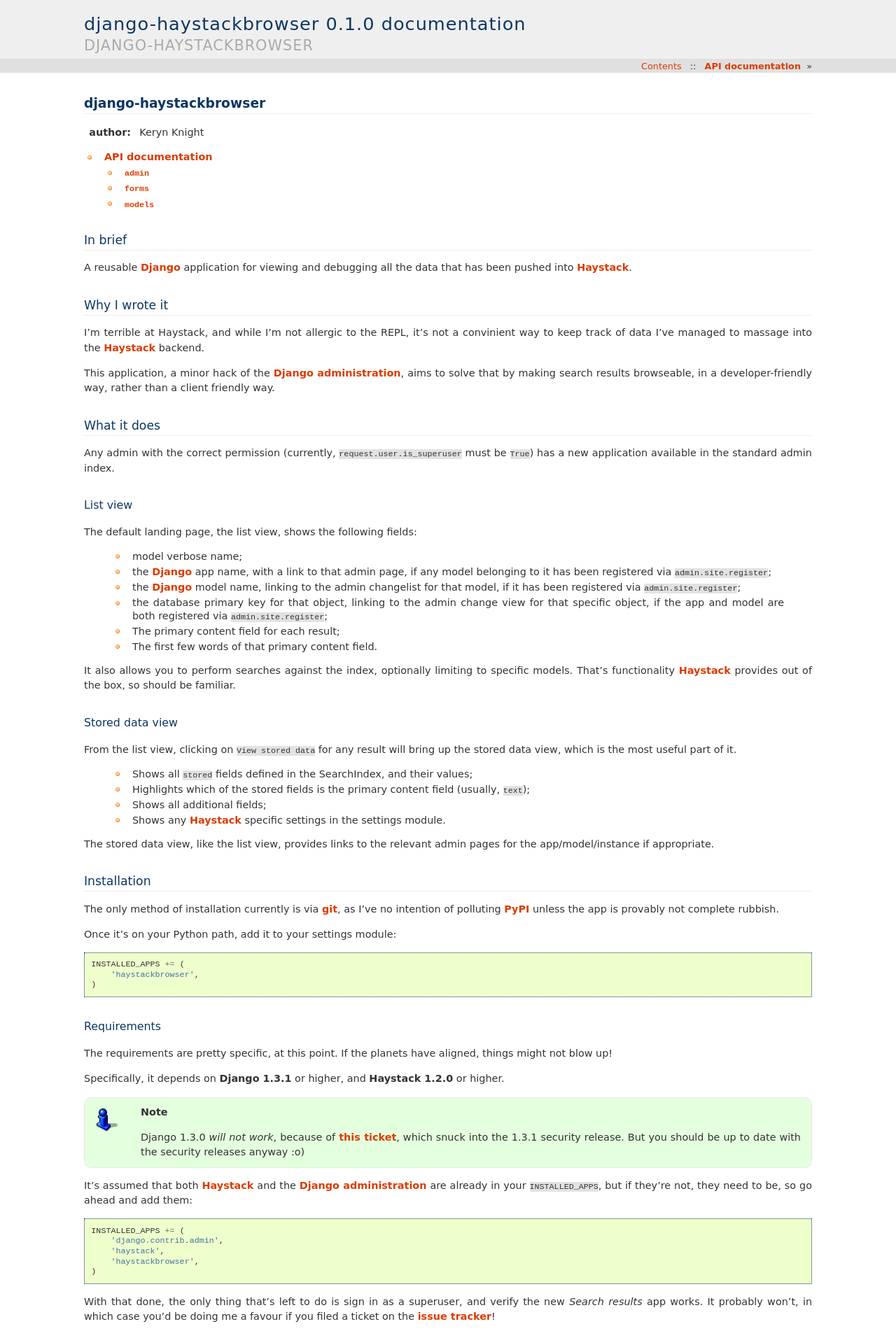
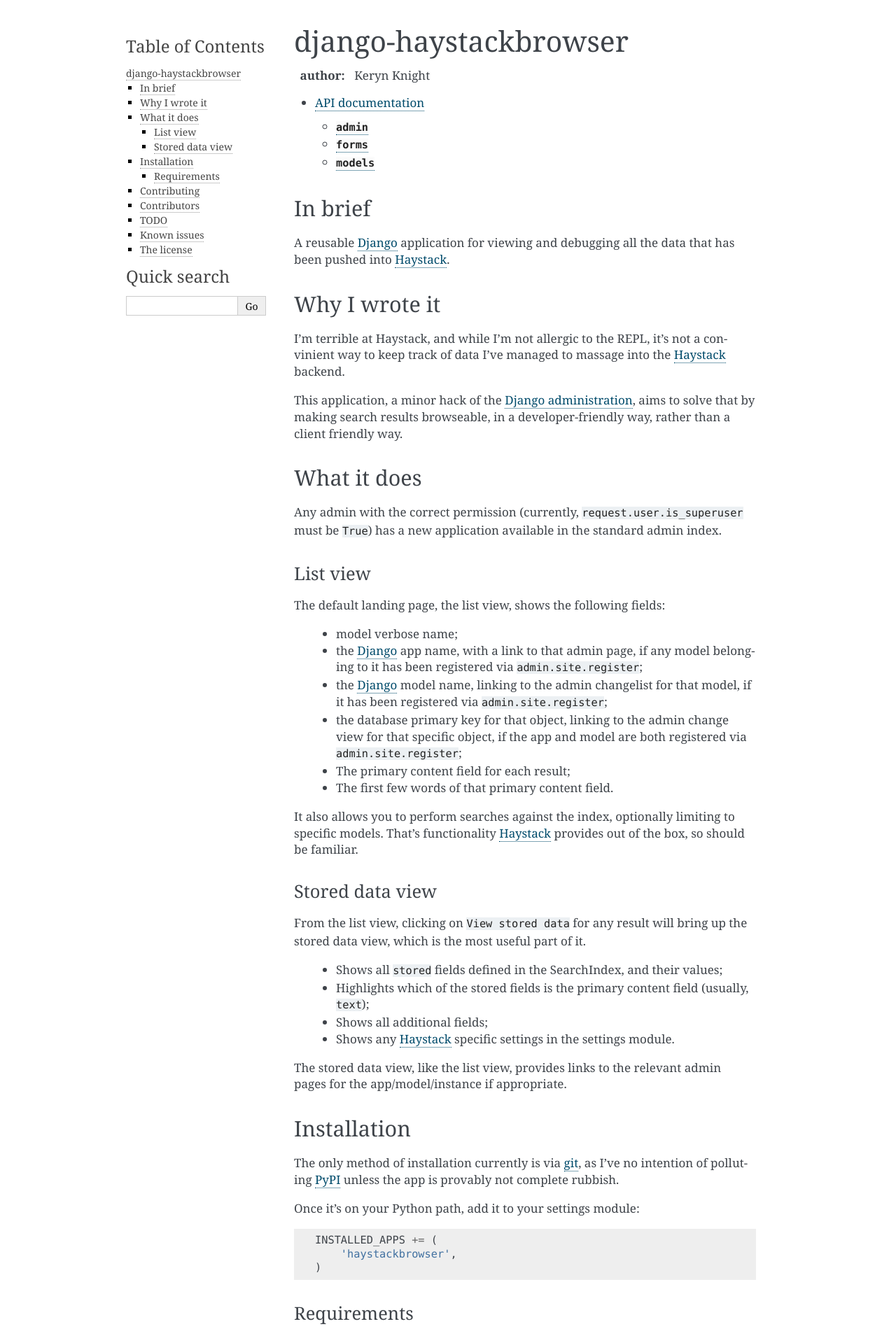
Before and after one commit to kezabelle/django-haystackbrowser, a Sphinx documentation site: the page built from docs/index.rst, in a window 1280 px wide. Shown: the top 1912 px of the page at 70% size. Built offline with Sphinx 7.4.7, drawn with Linux system fonts in a browser that asks for light colours; some of the changed lines change nothing that is shown; some of the changed text lies outside the part shown.

Commit message:
docs: modify the conf file so that `haystackbrowser` and `search_sites` are on the python path.
This is so that the previously added autodocs reference can work. This
is probably horribly fragile, but it was the least "hardcoded" way I
could figure out, thanks to zedr on #django IRC.

```diff
--- a/docs/conf.py
+++ b/docs/conf.py
@@ -12,11 +12,28 @@
 # serve to show the default.
 
 import sys, os
-
+from django.core.management import setup_environ
+from django.conf import global_settings as django_conf
+django_conf.HAYSTACK_SITECONF = 'search_sites'
+django_conf.HAYSTACK_SEARCH_ENGINE = 'simple'
+setup_environ(django_conf)
 # If extensions (or modules to document with autodoc) are in another directory,
 # add these directories to sys.path here. If the directory is relative to the
 # documentation root, use os.path.abspath to make it absolute, like shown here.
-#sys.path.insert(0, os.path.abspath('.'))
+haystack_search_sites = os.path.abspath(
+        os.path.join(
+            os.path.dirname(__file__), 'required_modules',
+        )
+    )
+browserdocs = os.path.abspath(
+        os.path.join(
+            os.path.dirname(__file__), '..',
+        )
+    )
+print(haystack_search_sites)
+print(browserdocs)
+sys.path.insert(0, browserdocs)
+sys.path.insert(0, haystack_search_sites)
 
 # -- General configuration -----------------------------------------------------
 
@@ -91,7 +108,7 @@
 
 # The theme to use for HTML and HTML Help pages.  See the documentation for
 # a list of builtin themes.
-html_theme = 'haiku'
+#html_theme = 'haiku'
 
 # Theme options are theme-specific and customize the look and feel of a theme
 # further.  For a list of options available for each theme, see the
@@ -243,4 +260,7 @@
 
 
 # Example configuration for intersphinx: refer to the Python standard library.
-intersphinx_mapping = {'http://docs.python.org/': None}
+intersphinx_mapping = {
+        'python': ('http://docs.python.org/', None),
+        'django': ('http://django.readthedocs.org/en/latest/', None),
+}
--- /dev/null
+++ b/docs/required_modules/search_sites.py
@@ -0,0 +1,3 @@
+# This file exists only to allow `sphinx.ext.autodoc` to work
+#import haystack
+#haystack.autodiscover()
```
